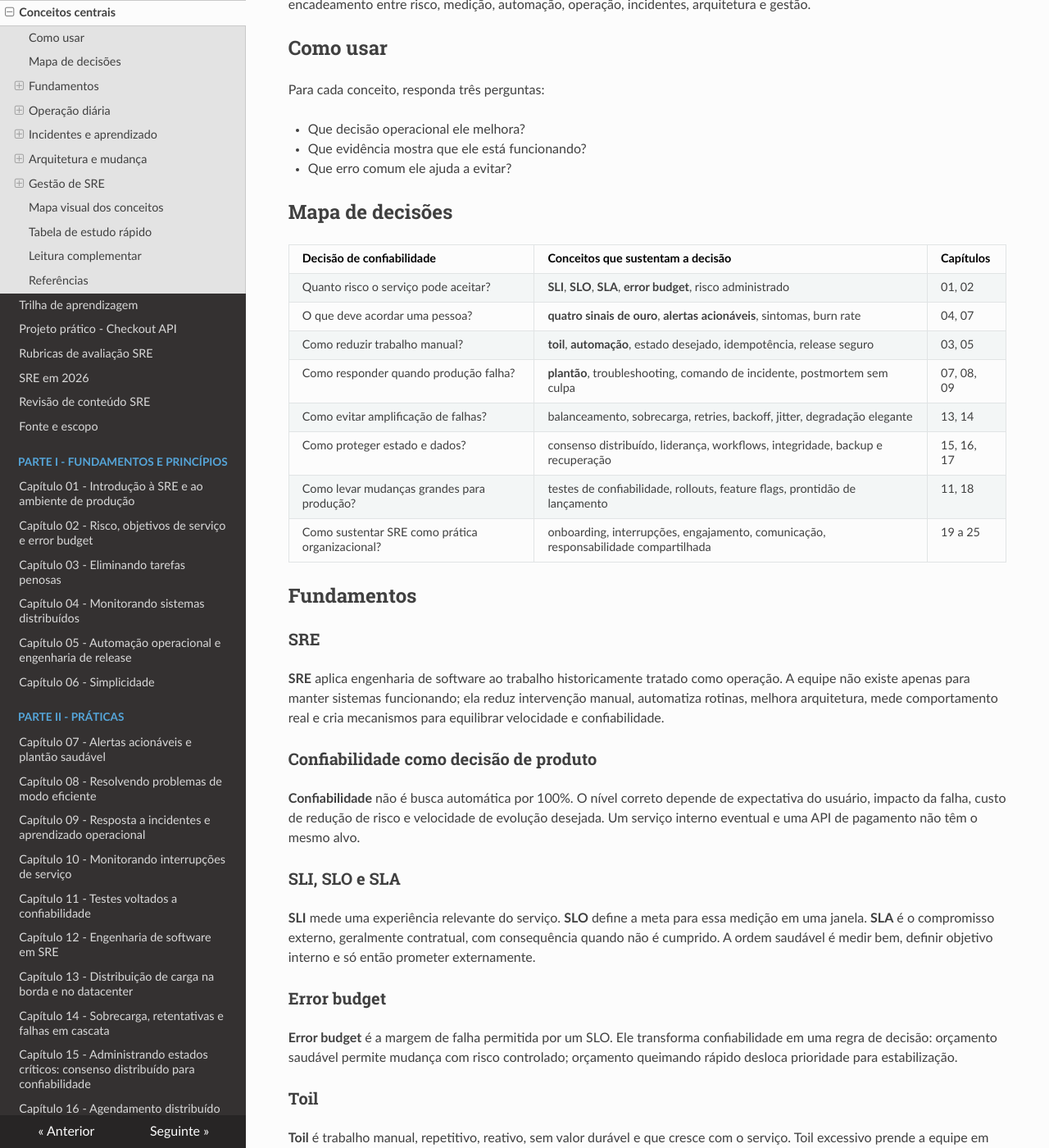
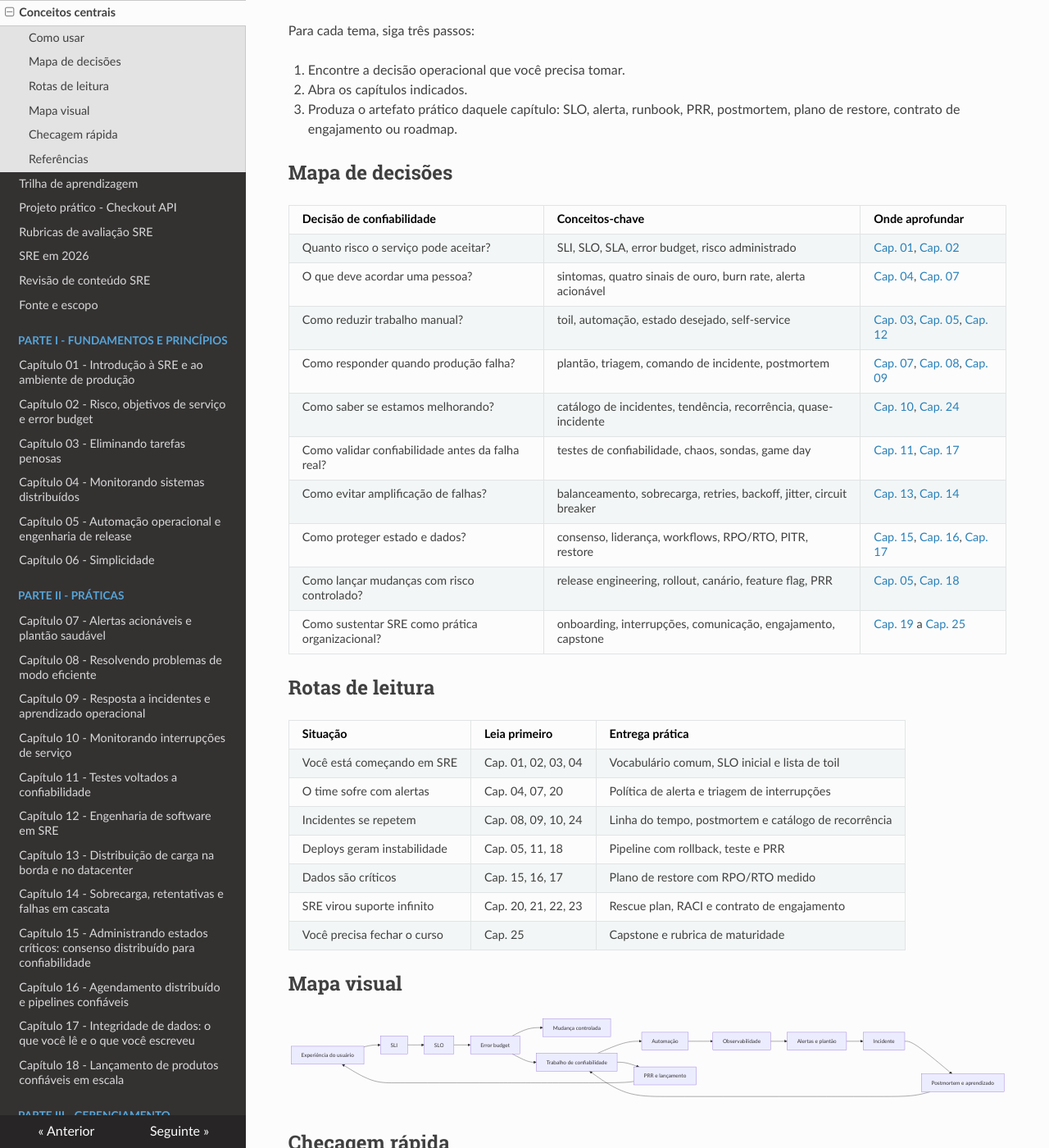
Before and after one commit to rafaelrezo/curso-engenharia-confiabilidade, an MkDocs documentation site: the page built from docs/conceitos-centrais.md, in a window 1280 px wide and 1400 px high, scrolled down 262 px. Shown: the whole window at 82% size. Built offline with MkDocs 1.6.1, drawn with Linux system fonts in a browser that asks for light colours; nearby versions of some CDN libraries; some of the changed text lies outside the part shown.

Commit message:
Reduz duplicacao em conceitos centrais

````diff
--- a/docs/conceitos-centrais.md
+++ b/docs/conceitos-centrais.md
@@ -1,194 +1,47 @@
 # Conceitos centrais
 
-Esta página existe como **mapa de referência** do curso. Ela não substitui
-os capítulos; ela ajuda a enxergar como os conceitos se conectam e quais
-decisões cada um melhora em produção.
-
-Use esta página antes de começar o curso para criar vocabulário comum, e
-volte a ela depois de cada parte para revisar o encadeamento entre risco,
-medição, automação, operação, incidentes, arquitetura e gestão.
+Esta página é um **mapa de navegação conceitual**. Ela não substitui os
+capítulos e não tenta redefinir todos os termos. Use-a para descobrir onde cada
+conceito aparece, que decisão ele ajuda a tomar e qual capítulo deve ser lido
+para aprofundar.
 
 ## Como usar
 
-Para cada conceito, responda três perguntas:
+Para cada tema, siga três passos:
 
-- Que decisão operacional ele melhora?
-- Que evidência mostra que ele está funcionando?
-- Que erro comum ele ajuda a evitar?
+1. Encontre a decisão operacional que você precisa tomar.
+2. Abra os capítulos indicados.
+3. Produza o artefato prático daquele capítulo: SLO, alerta, runbook, PRR,
+   postmortem, plano de restore, contrato de engajamento ou roadmap.
 
 ## Mapa de decisões
 
-| Decisão de confiabilidade | Conceitos que sustentam a decisão | Capítulos |
+| Decisão de confiabilidade | Conceitos-chave | Onde aprofundar |
 | --- | --- | --- |
-| Quanto risco o serviço pode aceitar? | **SLI**, **SLO**, **SLA**, **error budget**, risco administrado | 01, 02 |
-| O que deve acordar uma pessoa? | **quatro sinais de ouro**, **alertas acionáveis**, sintomas, burn rate | 04, 07 |
-| Como reduzir trabalho manual? | **toil**, **automação**, estado desejado, idempotência, release seguro | 03, 05 |
-| Como responder quando produção falha? | **plantão**, troubleshooting, comando de incidente, postmortem sem culpa | 07, 08, 09 |
-| Como evitar amplificação de falhas? | balanceamento, sobrecarga, retries, backoff, jitter, degradação elegante | 13, 14 |
-| Como proteger estado e dados? | consenso distribuído, liderança, workflows, integridade, backup e recuperação | 15, 16, 17 |
-| Como levar mudanças grandes para produção? | testes de confiabilidade, rollouts, feature flags, prontidão de lançamento | 11, 18 |
-| Como sustentar SRE como prática organizacional? | onboarding, interrupções, engajamento, comunicação, responsabilidade compartilhada | 19 a 25 |
+| Quanto risco o serviço pode aceitar? | SLI, SLO, SLA, error budget, risco administrado | [Cap. 01](capitulos/capitulo-01.md), [Cap. 02](capitulos/capitulo-02.md) |
+| O que deve acordar uma pessoa? | sintomas, quatro sinais de ouro, burn rate, alerta acionável | [Cap. 04](capitulos/capitulo-04.md), [Cap. 07](capitulos/capitulo-07.md) |
+| Como reduzir trabalho manual? | toil, automação, estado desejado, self-service | [Cap. 03](capitulos/capitulo-03.md), [Cap. 05](capitulos/capitulo-05.md), [Cap. 12](capitulos/capitulo-12.md) |
+| Como responder quando produção falha? | plantão, triagem, comando de incidente, postmortem | [Cap. 07](capitulos/capitulo-07.md), [Cap. 08](capitulos/capitulo-08.md), [Cap. 09](capitulos/capitulo-09.md) |
+| Como saber se estamos melhorando? | catálogo de incidentes, tendência, recorrência, quase-incidente | [Cap. 10](capitulos/capitulo-10.md), [Cap. 24](capitulos/capitulo-24.md) |
+| Como validar confiabilidade antes da falha real? | testes de confiabilidade, chaos, sondas, game day | [Cap. 11](capitulos/capitulo-11.md), [Cap. 17](capitulos/capitulo-17.md) |
+| Como evitar amplificação de falhas? | balanceamento, sobrecarga, retries, backoff, jitter, circuit breaker | [Cap. 13](capitulos/capitulo-13.md), [Cap. 14](capitulos/capitulo-14.md) |
+| Como proteger estado e dados? | consenso, liderança, workflows, RPO/RTO, PITR, restore | [Cap. 15](capitulos/capitulo-15.md), [Cap. 16](capitulos/capitulo-16.md), [Cap. 17](capitulos/capitulo-17.md) |
+| Como lançar mudanças com risco controlado? | release engineering, rollout, canário, feature flag, PRR | [Cap. 05](capitulos/capitulo-05.md), [Cap. 18](capitulos/capitulo-18.md) |
+| Como sustentar SRE como prática organizacional? | onboarding, interrupções, comunicação, engajamento, capstone | [Cap. 19](capitulos/capitulo-19.md) a [Cap. 25](capitulos/capitulo-25.md) |
 
-## Fundamentos
+## Rotas de leitura
 
-### **SRE**
+| Situação | Leia primeiro | Entrega prática |
+| --- | --- | --- |
+| Você está começando em SRE | Cap. 01, 02, 03, 04 | Vocabulário comum, SLO inicial e lista de toil |
+| O time sofre com alertas | Cap. 04, 07, 20 | Política de alerta e triagem de interrupções |
+| Incidentes se repetem | Cap. 08, 09, 10, 24 | Linha do tempo, postmortem e catálogo de recorrência |
+| Deploys geram instabilidade | Cap. 05, 11, 18 | Pipeline com rollback, teste e PRR |
+| Dados são críticos | Cap. 15, 16, 17 | Plano de restore com RPO/RTO medido |
+| SRE virou suporte infinito | Cap. 20, 21, 22, 23 | Rescue plan, RACI e contrato de engajamento |
+| Você precisa fechar o curso | Cap. 25 | Capstone e rubrica de maturidade |
 
-**SRE** aplica engenharia de software ao trabalho historicamente tratado
-como operação. A equipe não existe apenas para manter sistemas funcionando;
-ela reduz intervenção manual, automatiza rotinas, melhora arquitetura,
-mede comportamento real e cria mecanismos para equilibrar velocidade e
-confiabilidade.
-
-### **Confiabilidade como decisão de produto**
-
-**Confiabilidade** não é busca automática por 100%. O nível correto depende
-de expectativa do usuário, impacto da falha, custo de redução de risco e
-velocidade de evolução desejada. Um serviço interno eventual e uma API de
-pagamento não têm o mesmo alvo.
-
-### **SLI, SLO e SLA**
-
-**SLI** mede uma experiência relevante do serviço. **SLO** define a meta
-para essa medição em uma janela. **SLA** é o compromisso externo, geralmente
-contratual, com consequência quando não é cumprido. A ordem saudável é medir
-bem, definir objetivo interno e só então prometer externamente.
-
-### **Error budget**
-
-**Error budget** é a margem de falha permitida por um SLO. Ele transforma
-confiabilidade em uma regra de decisão: orçamento saudável permite mudança
-com risco controlado; orçamento queimando rápido desloca prioridade para
-estabilização.
-
-### **Toil**
-
-**Toil** é trabalho manual, repetitivo, reativo, sem valor durável e que
-cresce com o serviço. Toil excessivo prende a equipe em operação reativa e
-reduz tempo disponível para engenharia.
-
-### **Simplicidade operacional**
-
-**Simplicidade operacional** reduz estados, dependências, exceções e
-caminhos de falha. Remover complexidade não é estética: é reduzir o número
-de coisas que precisam ser entendidas durante mudança, incidente e
-recuperação.
-
-## Operação diária
-
-### **Observabilidade e monitoração**
-
-**Monitoração** transforma sinais de produção em decisão. **Observabilidade**
-amplia a capacidade de investigar sistemas distribuídos usando métricas,
-logs, traces e eventos. O objetivo não é coletar tudo; é criar evidência
-suficiente para detectar impacto e diagnosticar causa.
-
-### **Quatro sinais de ouro**
-
-**Latência**, **tráfego**, **erros** e **saturação** formam uma base prática
-para observar serviços. Eles aproximam a operação da experiência do usuário
-e ajudam a separar sintoma de causa.
-
-### **Alertas acionáveis**
-
-**Alertas acionáveis** exigem julgamento humano imediato. Se uma notificação
-não muda uma decisão agora, ela deve virar ticket, dashboard, automação ou
-análise assíncrona.
-
-### **Plantão saudável**
-
-**Plantão saudável** depende de volume manejável, alertas bons, runbooks,
-escalonamento claro, treinamento e recuperação. Plantão não é apenas uma
-escala de pessoas; é um sistema sociotécnico que precisa ser projetado.
-
-### **Troubleshooting**
-
-**Troubleshooting** eficaz usa triagem, hipóteses testáveis, experimentos
-pequenos e linha do tempo. Resultados negativos são úteis porque reduzem o
-espaço de busca e evitam mudanças aleatórias em produção.
-
-## Incidentes e aprendizado
-
-### **Resposta a incidentes**
-
-**Resposta a incidentes** organiza papéis, comunicação, mitigação e registro
-durante uma crise. Separar coordenação de execução técnica reduz caos e
-melhora a qualidade das decisões.
-
-### **Postmortem sem culpa**
-
-**Postmortem sem culpa** investiga condições sistêmicas, não culpados. A
-saída útil é ação corretiva rastreável: dono, prazo e evidência de redução
-de risco.
-
-### **Interrupções de serviço**
-
-**Interrupções** precisam ser registradas, classificadas e analisadas ao
-longo do tempo. Sem linha de base, a equipe não sabe se está melhorando
-confiabilidade ou apenas reagindo ao incidente mais recente.
-
-## Arquitetura e mudança
-
-### **Automação confiável**
-
-**Automação confiável** expressa intenção, valida pré-condições, executa de
-forma idempotente, observa resultado e permite recuperação. Script rápido
-não é suficiente quando o efeito em produção não é rastreável.
-
-### **Engenharia de release**
-
-**Engenharia de release** torna mudanças pequenas, rastreáveis, testáveis e
-reversíveis. Builds reprodutíveis, artefatos versionados, configuração
-controlada, rollout gradual e rollback exercitado reduzem surpresa.
-
-### **Balanceamento de carga**
-
-**Balanceamento de carga** direciona tráfego para destinos saudáveis,
-próximos e capazes. A decisão acontece em camadas: borda, região, proxy,
-pool e backend.
-
-### **Sobrecarga e falhas em cascata**
-
-**Sobrecarga** deve ser controlada com limites, throttling, prioridades e
-rejeição explícita. **Falhas em cascata** aparecem quando retries, filas,
-timeouts ruins e dependências lentas amplificam uma falha parcial.
-
-### **Consenso distribuído**
-
-**Consenso distribuído** coordena estado crítico quando decisões
-conflitantes seriam perigosas: eleição de líder, locks, configuração,
-filas confiáveis e máquinas de estado replicadas.
-
-### **Workflows e pipelines**
-
-**Workflows confiáveis** têm estado visível, liderança ou coordenação,
-idempotência, tratamento de atraso, controle de duplicidade e validação de
-resultado. Jobs periódicos e pipelines falham de formas parecidas.
-
-### **Integridade de dados**
-
-**Integridade de dados** exige prevenção, detecção, replicação, backup e
-restauração testada. Backup sem recuperação verificável é apenas esperança.
-
-## Gestão de SRE
-
-### **Prontidão para produção**
-
-**Prontidão para produção** combina arquitetura, capacidade, observabilidade,
-runbooks, rollback, modos de falha, suporte e critérios de lançamento.
-
-### **Responsabilidade compartilhada**
-
-**Responsabilidade compartilhada** impede que SRE vire uma fila de suporte.
-Produto, desenvolvimento, plataforma e SRE precisam de objetivos,
-responsabilidades e critérios de engajamento claros.
-
-### **Comunicação operacional**
-
-**Comunicação operacional** reduz ambiguidade entre equipes. Reuniões,
-documentos, canais e decisões registradas importam porque sistemas de
-produção atravessam fronteiras organizacionais.
-
-## Mapa visual dos conceitos
+## Mapa visual
 
 ```mermaid
 flowchart LR
@@ -197,36 +50,29 @@ flowchart LR
     SLO --> Budget["Error budget"]
     Budget --> Change["Mudança controlada"]
     Budget --> Reliability["Trabalho de confiabilidade"]
-    Reliability --> Automation["Automação e simplicidade"]
-    Automation --> Monitoring["Observabilidade"]
-    Monitoring --> Alerting["Alertas e plantão"]
+    Reliability --> Automation["Automação"]
+    Automation --> Observability["Observabilidade"]
+    Observability --> Alerting["Alertas e plantão"]
     Alerting --> Incident["Incidente"]
-    Incident --> Postmortem["Postmortem"]
-    Postmortem --> Reliability
-    Change --> User
+    Incident --> Learning["Postmortem e aprendizado"]
+    Learning --> Reliability
+    Reliability --> Launch["PRR e lançamento"]
+    Launch --> User
 ```
 
-## Tabela de estudo rápido
+## Checagem rápida
 
-| Conceito | Pergunta que ele responde | Resultado esperado |
-| --- | --- | --- |
-| SLI | O que vamos medir? | Evidência objetiva de comportamento. |
-| SLO | Qual nível é bom o suficiente? | Meta clara para produto e engenharia. |
-| Error budget | Quanto risco ainda podemos gastar? | Decisão objetiva sobre releases e estabilização. |
-| Toil | Que trabalho repetitivo consome a equipe? | Priorização de automação e melhoria. |
-| Monitoramento | O que precisa acordar uma pessoa? | Alertas acionáveis e menos ruído. |
-| Incidente | Quem coordena e comunica durante a crise? | Resposta mais rápida e menos caos. |
-| Postmortem | O que o sistema nos ensinou? | Ações preventivas e memória operacional. |
-| Overload | Quando rejeitar ou degradar trabalho? | Proteção contra cascatas. |
-| Consenso | Que estado não pode divergir? | Coordenação forte para decisões críticas. |
-| Integridade | O dado pode ser restaurado e verificado? | Recuperação confiável. |
+Use esta lista para revisar se você entendeu a conexão entre os capítulos:
 
-## Leitura complementar
-
-- Livro oficial online do Google SRE: <https://sre.google/sre-book/table-of-contents/>
-- Materiais suplementares citados no PDF: <https://g.co/SREBook>
+- SLO sem decisão de release vira métrica decorativa.
+- Alerta sem ação vira ruído.
+- Automação sem recuperação observável vira risco oculto.
+- Postmortem sem ação rastreável vira documentação morta.
+- Backup sem restore testado vira esperança.
+- Feature flag sem remoção vira complexidade permanente.
+- SRE sem contrato de engajamento vira fila de suporte.
 
 ## Referências
 
-- Beyer, Betsy; Jones, Chris; Petoff, Jennifer; Murphy, Niall Richard, eds. **Engenharia de Confiabilidade do Google**. Novatec, 2016.
 - Google. **Site Reliability Engineering: How Google Runs Production Systems**. <https://sre.google/sre-book/>.
+- Google. **The Site Reliability Workbook**. <https://sre.google/workbook/>.
````
